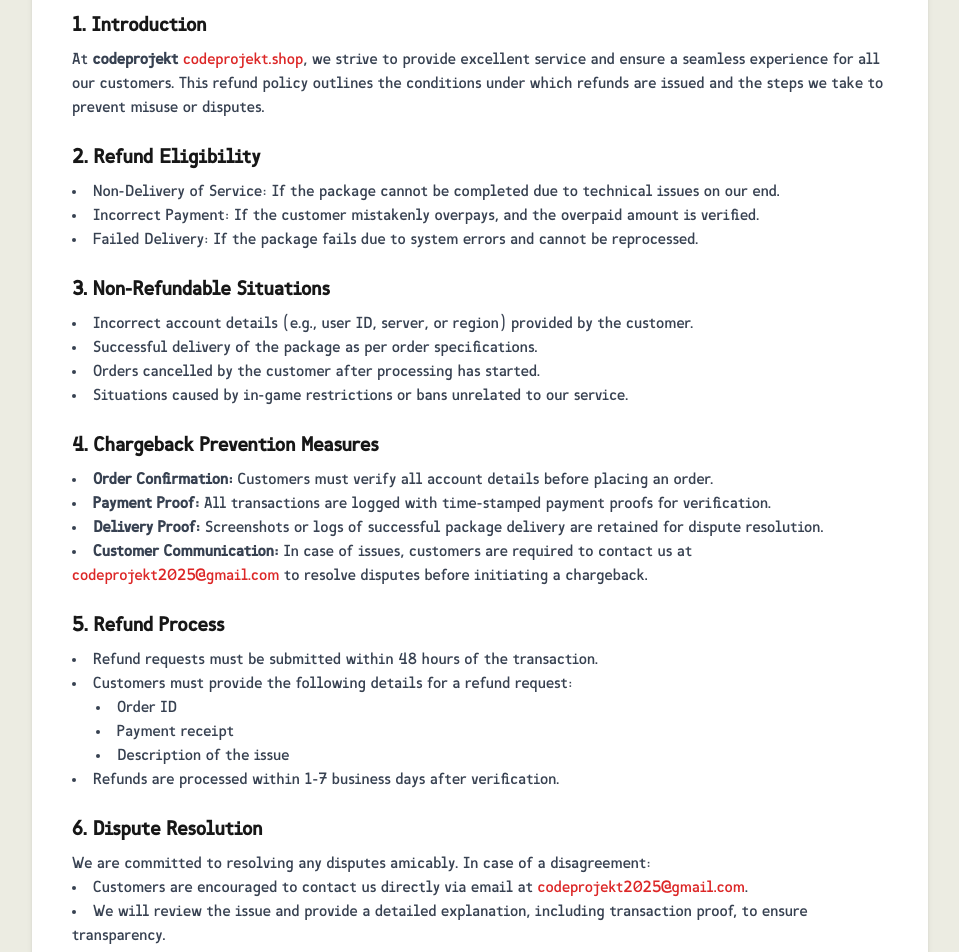
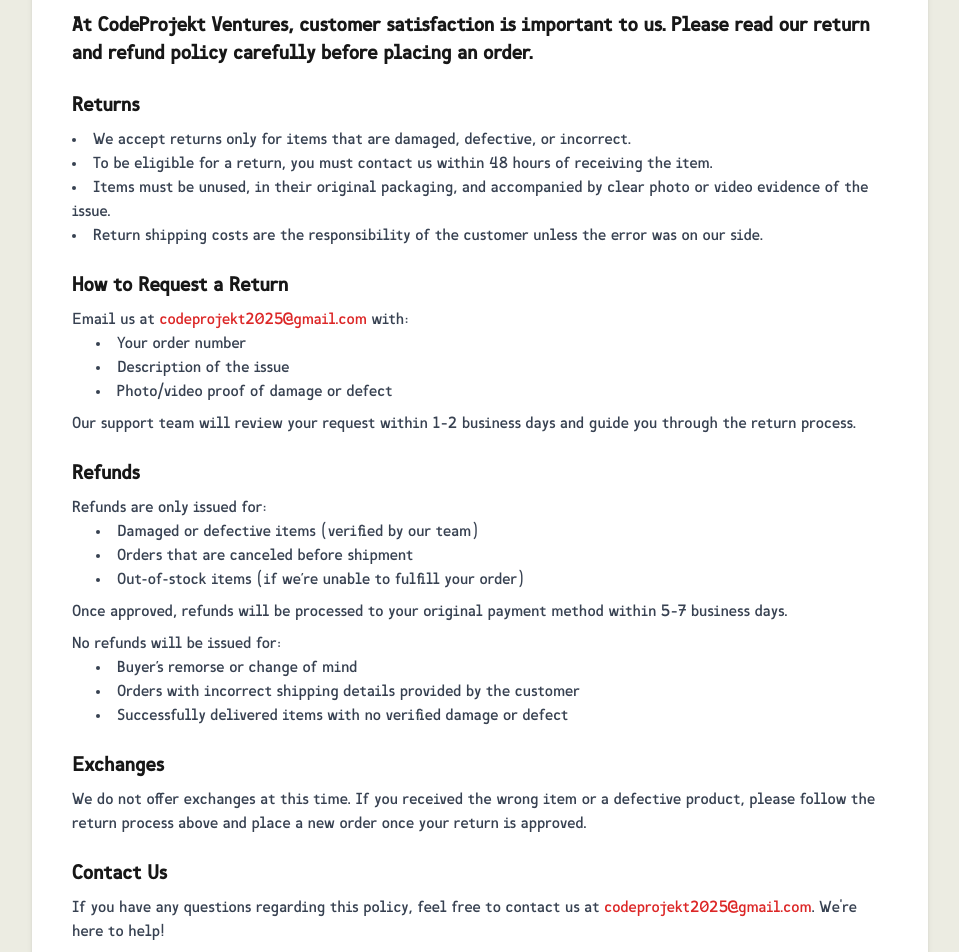
Before and after one commit to biswajit-debnath/codeprojekt, a Next.js app: page /refund in a window 1280 px wide. Shown: the part 240-1192 px from the top of the page, without its empty margins (160-1119 px from the left). Built offline with nearby package versions, Linux system fonts and the light colour scheme.

Commit message:
update about, refund pages

```diff
--- a/app/about/page.tsx
+++ b/app/about/page.tsx
@@ -10,22 +10,20 @@
         <div className="space-y-6">
           <section>
             <p className="mb-2 text-gray-700 dark:text-gray-400">
-              <strong>CodeProjekt Ventures</strong> is a legally registered sole
-              proprietorship based in India. We specialize in selling digital
-              goods such as in-game currency and virtual items for various
-              popular games. All items are delivered electronically through
-              email or in-game user IDs. We are committed to fast service, fair
-              pricing, and transparent policies.
+              <span className="text-red-600 hover:underline">
+                CodeProjekt Ventures
+              </span>{" "}
+              is a legally registered sole proprietorship based in India. We specialize in selling game merchandise and collectibles, including T-shirts, action figures, stickers, and posters inspired by popular gaming franchises. All products are delivered either physically via shipping or digitally via email (where applicable). We are committed to fast service, fair pricing, and transparent policies to ensure a smooth and enjoyable shopping experience.
             </p>
             <ul className="list-disc list-inside text-gray-700 dark:text-gray-400 mb-4">
               <li>
-                <strong>Contact Email:</strong> codeprojekt2025@gmail.com
+                <strong>Contact Email:</strong> <span>codeprojekt2025@gmail.com</span>
               </li>
               <li>
                 <strong>Website:</strong>{" "}
                 <a
                   href="https://codeprojekt.shop"
-                  className="text-blue-600 underline"
+                  className="text-blue-600 underline text-red-600 hover:underline"
                   target="_blank"
                   rel="noopener noreferrer"
                 >
@@ -44,7 +42,8 @@
             </p>
             <ul className="list-disc list-inside text-gray-700 dark:text-gray-400 mb-2">
               <li>
-                <strong>Email:</strong> codeprojekt2025@gmail.com
+                <strong>Email:</strong>{" "}
+                <span className="text-red-600 hover:underline">codeprojekt2025@gmail.com</span>
               </li>
               <li>
                 <strong>Location:</strong> India
@@ -57,54 +56,36 @@
           <section>
             <h2 className="text-xl font-semibold mb-2">Disclaimer</h2>
             <p className="mb-2 text-gray-700 dark:text-gray-400">
-              CodeProjekt Ventures provides digital goods on an
-              &quot;as-is&quot; basis. We are not affiliated with or endorsed by
-              any game publishers, developers, or studios. All third-party
-              trademarks and intellectual property rights remain the property of
-              their respective owners.
+              <span className="text-red-600 hover:underline">CodeProjekt Ventures</span> provides merchandise on an &quot;as-is&quot; basis. We are not affiliated with or endorsed by any game publishers, developers, or studios. All third-party trademarks, logos, and intellectual property rights remain the property of their respective owners.
             </p>
             <p className="text-sm text-gray-600 dark:text-gray-500">
-              We are not responsible for any game account bans or restrictions
-              resulting from misuse of digital goods or violations of game
-              publisher policies.
+              We are not responsible for any customer dissatisfaction arising from misuse, unauthorized customization, or misrepresentation of products post-delivery.
             </p>
           </section>
           <section>
-            <h2 className="text-xl font-semibold mb-2">
-              Frequently Asked Questions (FAQs)
-            </h2>
+            <h2 className="text-xl font-semibold mb-2">Frequently Asked Questions (FAQs)</h2>
             <div className="mb-2">
               <p className="font-semibold">Q. How do I receive my purchase?</p>
               <p className="mb-2 text-gray-700 dark:text-gray-400">
-                A. Orders are delivered through your provided in-game ID or
-                email address.
+                A. Physical merchandise is shipped to your provided delivery address. Digital items (such as posters or stickers in digital form) may be sent via email.
               </p>
             </div>
             <div className="mb-2">
-              <p className="font-semibold">
-                Q. What if I gave the wrong game ID?
-              </p>
+              <p className="font-semibold">Q. What if I gave the wrong shipping or email address?</p>
               <p className="mb-2 text-gray-700 dark:text-gray-400">
-                A. Orders delivered to an incorrect ID are non-refundable.
-                Always double-check your details before payment.
+                A. Orders delivered to an incorrect address are non-refundable. Please double-check your details before placing an order.
               </p>
             </div>
             <div className="mb-2">
-              <p className="font-semibold">
-                Q. What payment methods are available?
-              </p>
+              <p className="font-semibold">Q. What payment methods are available?</p>
               <p className="mb-2 text-gray-700 dark:text-gray-400">
-                A. UPI, debit/credit cards, and net banking are supported
-                through our selected payment gateway.
+                A. We accept UPI, debit/credit cards, and net banking through our secure payment gateway.
               </p>
             </div>
             <div className="mb-2">
-              <p className="font-semibold">
-                Q. Can I get a refund after the item is delivered?
-              </p>
+              <p className="font-semibold">Q. Can I get a refund after the item is shipped or delivered?</p>
               <p className="mb-2 text-gray-700 dark:text-gray-400">
-                A. No. Refunds are not issued for successfully delivered and
-                redeemed digital items.
+                A. No. Refunds are not issued for successfully shipped or delivered merchandise unless the item is damaged or incorrect as per our return policy.
               </p>
             </div>
           </section>
--- a/app/refund/page.tsx
+++ b/app/refund/page.tsx
@@ -1,180 +1,62 @@
 "use client";
 
 import React from "react";
+
 
 const RefundPolicyPage = () => {
   return (
     <div className="flex flex-col justify-center items-center min-h-screen px-4 sm:px-6 md:px-10 lg:px-20 py-10">
       <div className="max-w-4xl mx-auto bg-white shadow-md rounded-lg p-6 md:p-10 dark:bg-[--navBlack]">
-        <h1 className="text-4xl font-bold mb-6 text-center">Refund Policy</h1>
+        <h1 className="text-4xl font-bold mb-6 text-center">Return &amp; Refund Policy</h1>
         <p className="text-sm text-gray-600 mb-4 text-center dark:text-gray-500">
-          Last updated: June 8, 2025
+          Last updated: July 8, 2025
         </p>
         <div className="space-y-6">
           <section>
-            <h2 className="text-xl font-semibold mb-2">1. Introduction</h2>
-            <p className="text-gray-700 dark:text-gray-400">
-              At <span className="font-semibold">codeprojekt</span>{" "}
-              <a
-                href="https://www.codeprojekt.shop"
-                className="text-red-600 hover:underline"
-              >
-                codeprojekt.shop
-              </a>
-              , we strive to provide excellent service and ensure a seamless
-              experience for all our customers. This refund policy outlines the
-              conditions under which refunds are issued and the steps we take to
-              prevent misuse or disputes.
-            </p>
+            <h2 className="text-xl font-semibold mb-2">At CodeProjekt Ventures, customer satisfaction is important to us. Please read our return and refund policy carefully before placing an order.</h2>
           </section>
           <section>
-            <h2 className="text-xl font-semibold mb-2">
-              2. Refund Eligibility
-            </h2>
+            <h2 className="text-xl font-semibold mb-2">Returns</h2>
             <ul className="list-disc list-inside text-gray-700 dark:text-gray-400">
-              <li>
-                Non-Delivery of Service: If the package cannot be completed due
-                to technical issues on our end.
-              </li>
-              <li>
-                Incorrect Payment: If the customer mistakenly overpays, and the
-                overpaid amount is verified.
-              </li>
-              <li>
-                Failed Delivery: If the package fails due to system errors and
-                cannot be reprocessed.
-              </li>
+              <li>We accept returns only for items that are damaged, defective, or incorrect.</li>
+              <li>To be eligible for a return, you must contact us within 48 hours of receiving the item.</li>
+              <li>Items must be unused, in their original packaging, and accompanied by clear photo or video evidence of the issue.</li>
+              <li>Return shipping costs are the responsibility of the customer unless the error was on our side.</li>
             </ul>
           </section>
           <section>
-            <h2 className="text-xl font-semibold mb-2">
-              3. Non-Refundable Situations
-            </h2>
-            <ul className="list-disc list-inside text-gray-700 dark:text-gray-400">
-              <li>
-                Incorrect account details (e.g., user ID, server, or region)
-                provided by the customer.
-              </li>
-              <li>
-                Successful delivery of the package as per order specifications.
-              </li>
-              <li>
-                Orders cancelled by the customer after processing has started.
-              </li>
-              <li>
-                Situations caused by in-game restrictions or bans unrelated to
-                our service.
-              </li>
+            <h2 className="text-xl font-semibold mb-2">How to Request a Return</h2>
+            <p className="text-gray-700 dark:text-gray-400">Email us at <a href="mailto:codeprojekt2025@gmail.com" className="text-red-600 hover:underline">codeprojekt2025@gmail.com</a> with:</p>
+            <ul className="list-disc list-inside ml-6 text-gray-700 dark:text-gray-400">
+              <li>Your order number</li>
+              <li>Description of the issue</li>
+              <li>Photo/video proof of damage or defect</li>
+            </ul>
+            <p className="text-gray-700 dark:text-gray-400 mt-2">Our support team will review your request within 1–2 business days and guide you through the return process.</p>
+          </section>
+          <section>
+            <h2 className="text-xl font-semibold mb-2">Refunds</h2>
+            <p className="text-gray-700 dark:text-gray-400">Refunds are only issued for:</p>
+            <ul className="list-disc list-inside ml-6 text-gray-700 dark:text-gray-400">
+              <li>Damaged or defective items (verified by our team)</li>
+              <li>Orders that are canceled before shipment</li>
+              <li>Out-of-stock items (if we’re unable to fulfill your order)</li>
+            </ul>
+            <p className="text-gray-700 dark:text-gray-400 mt-2">Once approved, refunds will be processed to your original payment method within 5–7 business days.</p>
+            <p className="text-gray-700 dark:text-gray-400 mt-2">No refunds will be issued for:</p>
+            <ul className="list-disc list-inside ml-6 text-gray-700 dark:text-gray-400">
+              <li>Buyer’s remorse or change of mind</li>
+              <li>Orders with incorrect shipping details provided by the customer</li>
+              <li>Successfully delivered items with no verified damage or defect</li>
             </ul>
           </section>
           <section>
-            <h2 className="text-xl font-semibold mb-2">
-              4. Chargeback Prevention Measures
-            </h2>
-            <ul className="list-disc list-inside text-gray-700 dark:text-gray-400">
-              <li>
-                <span className="font-semibold">Order Confirmation:</span>{" "}
-                Customers must verify all account details before placing an
-                order.
-              </li>
-              <li>
-                <span className="font-semibold">Payment Proof:</span> All
-                transactions are logged with time-stamped payment proofs for
-                verification.
-              </li>
-              <li>
-                <span className="font-semibold">Delivery Proof:</span>{" "}
-                Screenshots or logs of successful package delivery are retained
-                for dispute resolution.
-              </li>
-              <li>
-                <span className="font-semibold">Customer Communication:</span>{" "}
-                In case of issues, customers are required to contact us at{" "}
-                <a
-                  href="mailto:codeprojekt2025@gmail.com"
-                  className="text-red-600 hover:underline"
-                >
-                  codeprojekt2025@gmail.com
-                </a>{" "}
-                to resolve disputes before initiating a chargeback.
-              </li>
-            </ul>
-          </section>
-          <section>
-            <h2 className="text-xl font-semibold mb-2">5. Refund Process</h2>
-            <ul className="list-disc list-inside text-gray-700 dark:text-gray-400 mb-2">
-              <li>
-                Refund requests must be submitted within 48 hours of the
-                transaction.
-              </li>
-              <li>
-                Customers must provide the following details for a refund
-                request:
-                <ul className="list-disc list-inside ml-6">
-                  <li>Order ID</li>
-                  <li>Payment receipt</li>
-                  <li>Description of the issue</li>
-                </ul>
-              </li>
-              <li>
-                Refunds are processed within 1-7 business days after
-                verification.
-              </li>
-            </ul>
-          </section>
-          <section>
-            <h2 className="text-xl font-semibold mb-2">
-              6. Dispute Resolution
-            </h2>
-            <p className="text-gray-700 dark:text-gray-400">
-              We are committed to resolving any disputes amicably. In case of a
-              disagreement:
-            </p>
-            <ul className="list-disc list-inside text-gray-700 dark:text-gray-400 mb-2">
-              <li>
-                Customers are encouraged to contact us directly via email at{" "}
-                <a
-                  href="mailto:codeprojekt2025@gmail.com"
-                  className="text-red-600 hover:underline"
-                >
-                  codeprojekt2025@gmail.com
-                </a>
-                .
-              </li>
-              <li>
-                We will review the issue and provide a detailed explanation,
-                including transaction proof, to ensure transparency.
-              </li>
-            </ul>
-          </section>
-          <section>
-            <h2 className="text-xl font-semibold mb-2">
-              7. Abuse of Refund Policy
-            </h2>
-            <ul className="list-disc list-inside text-gray-700 dark:text-gray-400">
-              <li>Immediate termination of services.</li>
-              <li>
-                Blacklisting of the customer account from future purchases.
-              </li>
-              <li>
-                Reporting the case to payment processors with evidence to
-                dispute the chargeback.
-              </li>
-            </ul>
+            <h2 className="text-xl font-semibold mb-2">Exchanges</h2>
+            <p className="text-gray-700 dark:text-gray-400">We do not offer exchanges at this time. If you received the wrong item or a defective product, please follow the return process above and place a new order once your return is approved.</p>
           </section>
           <section>
             <h2 className="text-xl font-semibold mb-2">Contact Us</h2>
-            <p className="text-gray-700 dark:text-gray-400">
-              If you have any questions or need assistance with a refund, please
-              contact us at{" "}
-              <a
-                href="mailto:codeprojekt2025@gmail.com"
-                className="text-red-600 hover:underline"
-              >
-                codeprojekt2025@gmail.com
-              </a>
-              .
-            </p>
+            <p className="text-gray-700 dark:text-gray-400">If you have any questions regarding this policy, feel free to contact us at <a href="mailto:codeprojekt2025@gmail.com" className="text-red-600 hover:underline">codeprojekt2025@gmail.com</a>. We&apos;re here to help!</p>
           </section>
         </div>
       </div>
```
